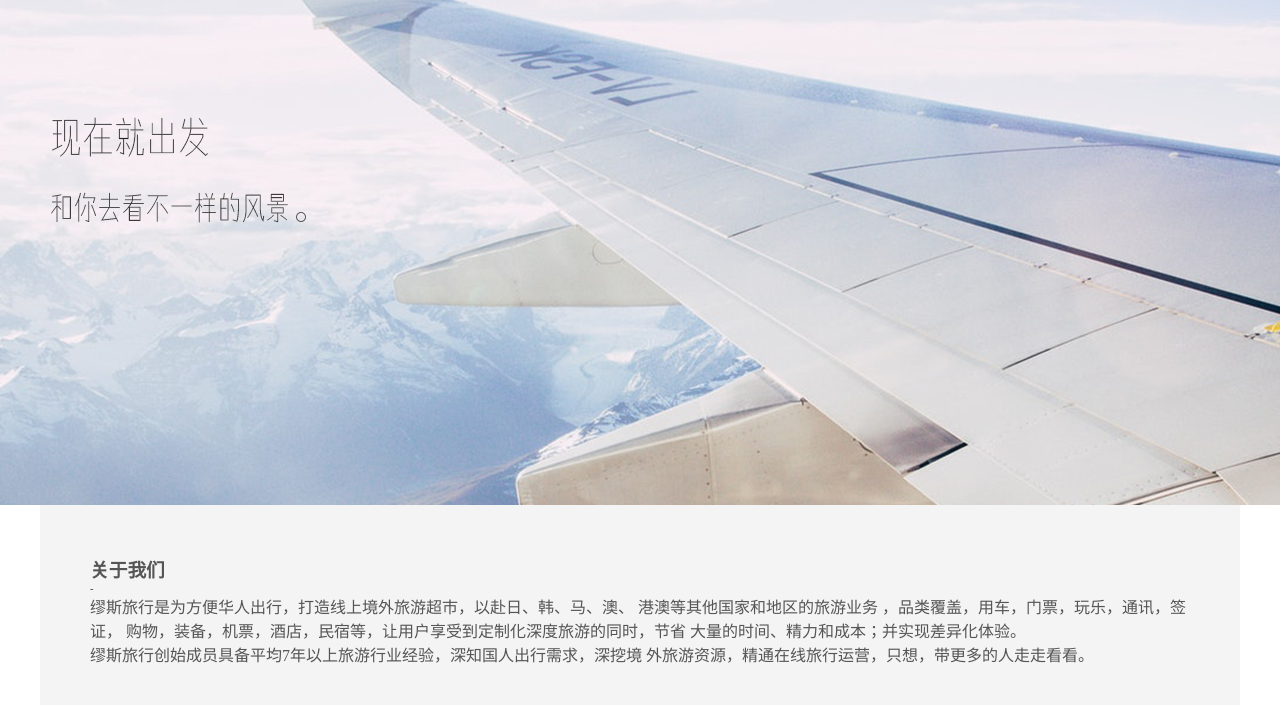
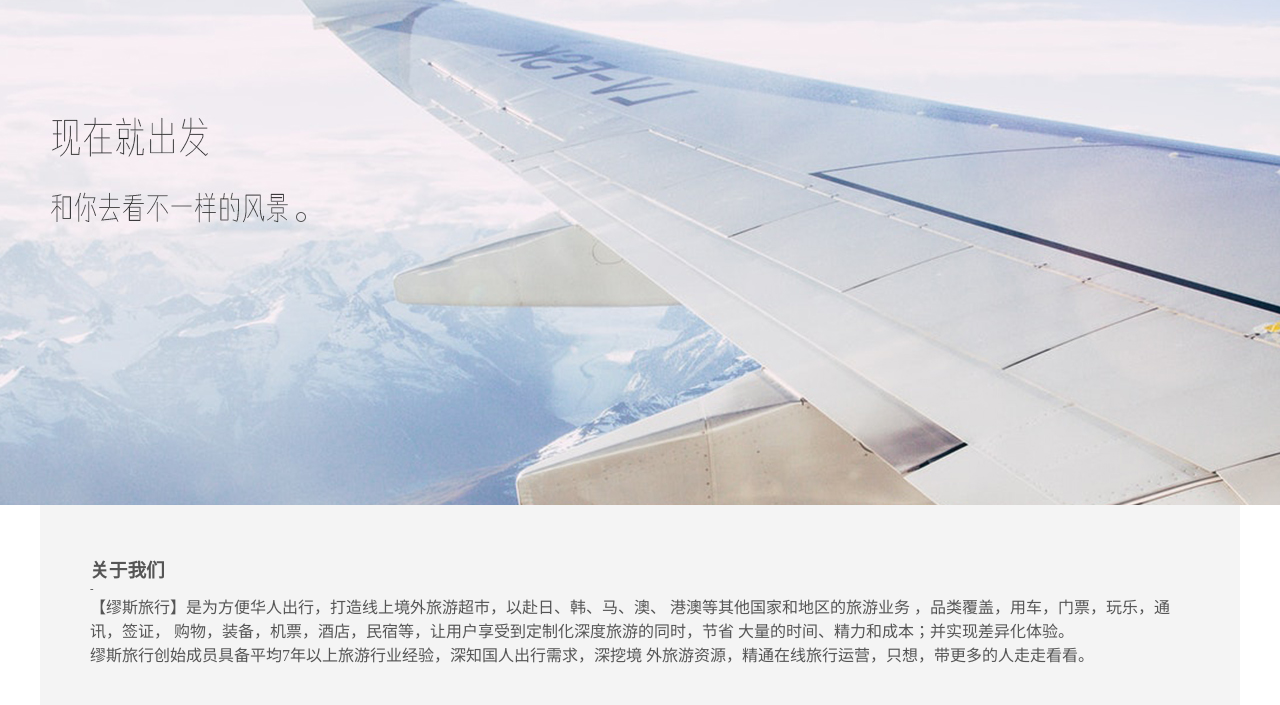
Before and after one commit to qq1002517/muse.githup.com, a plain HTML site: page index.html in a window 1280 px wide. Shown: the part 95-800 px from the top of the page. Drawn offline with Linux system fonts and the light colour scheme.

Commit message:
Update index.html

```diff
--- a/index.html
+++ b/index.html
@@ -29,7 +29,7 @@
  <dl class="aboutUs">
   <h3>关于我们</h3>
   <h6 class="line1">-</h6>
-  <p>缪斯旅行是为方便华人出行，打造线上境外旅游超市，以赴日、韩、马、澳、
+  <p>【缪斯旅行】是为方便华人出行，打造线上境外旅游超市，以赴日、韩、马、澳、
 港澳等其他国家和地区的旅游业务 ，品类覆盖，用车，门票，玩乐，通讯，签证，
 购物，装备，机票，酒店，民宿等，让用户享受到定制化深度旅游的同时，节省
 大量的时间、精力和成本；并实现差异化体验。</p>
```
